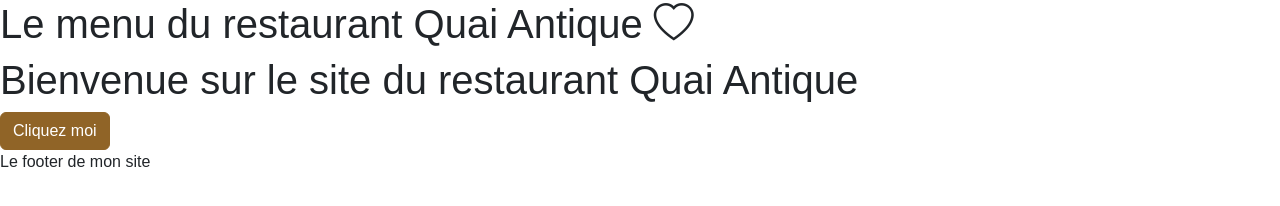
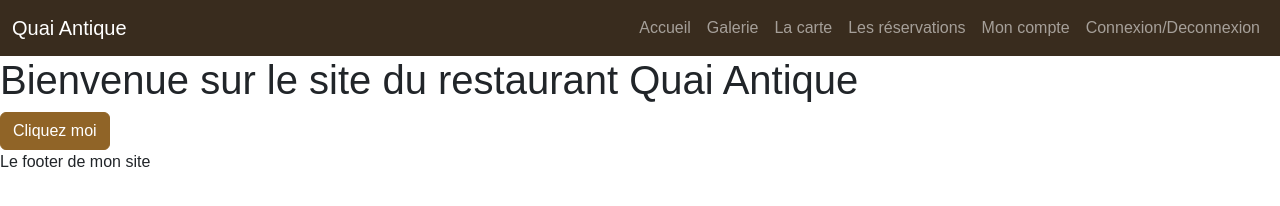
Before and after one commit to Sergio-bzh/QuaiAntiqueRestaurantFront, a website with bundled scripts: page index.html in a window 1280 px wide. Built offline with nearby package versions, Linux system fonts and the light colour scheme; files whose address does not match are found by name; a web font is replaced by a local one.

Commit message:
Add site header

```diff
--- a/index.html
+++ b/index.html
@@ -15,10 +15,39 @@
     </head>
     <body>
         <header>
-        <div>
-            <h1>Le menu du restaurant Quai Antique <i class="bi bi-heart"></i></h1>
-        </div>
-        </header>
+            <nav class="navbar navbar-expand-lg bg-dark" data-bs-theme="dark">
+                <div class="container-fluid">
+                    <a class="navbar-brand" href="/">Quai Antique</a>
+                    <button class="navbar-toggler" type="button" data-bs-toggle="collapse"
+                        data-bs-target="#navbarSupportedContent" aria-controls="navbarSupportedContent"
+                        aria-expanded="false" aria-label="Toggle navigation">
+                        <span class="navbar-toggler-icon"></span>
+                    </button>
+                    <div class="collapse navbar-collapse" id="navbarSupportedContent">
+                        <ul class="navbar-nav ms-auto mb-2 mb-lg-0">
+                            <li class="nav-item">
+                                <a class="nav-link" href="/">Accueil</a>
+                            </li>
+                            <li class="nav-item">
+                                <a class="nav-link" href="/galerie">Galerie</a>
+                            </li>
+                            <li class="nav-item">
+                                <a class="nav-link" href="#">La carte</a>
+                            </li>
+                            <li class="nav-item">
+                                <a class="nav-link" href="#">Les réservations</a>
+                            </li>
+                            <li class="nav-item">
+                                <a class="nav-link" href="#">Mon compte</a>
+                            </li>
+                            <li class="nav-item">
+                                <a class="nav-link" href="#">Connexion/Deconnexion</a>
+                            </li>
+                        </ul>
+                    </div>
+                </div>
+            </nav>
+            </header>
         <main id="main-page">
         <!-- Le contenu de la page sera injecté ici -->
         </main>
```
